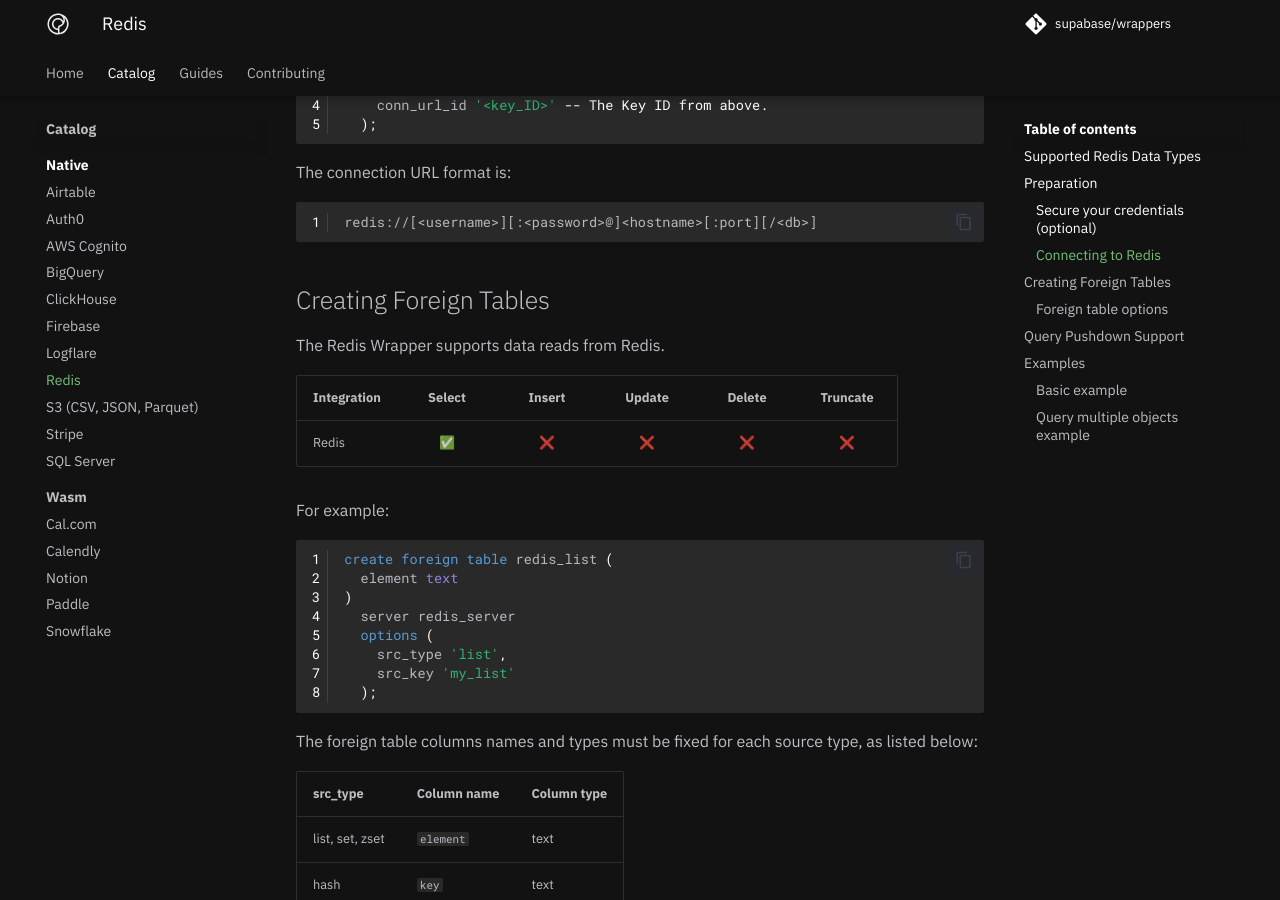
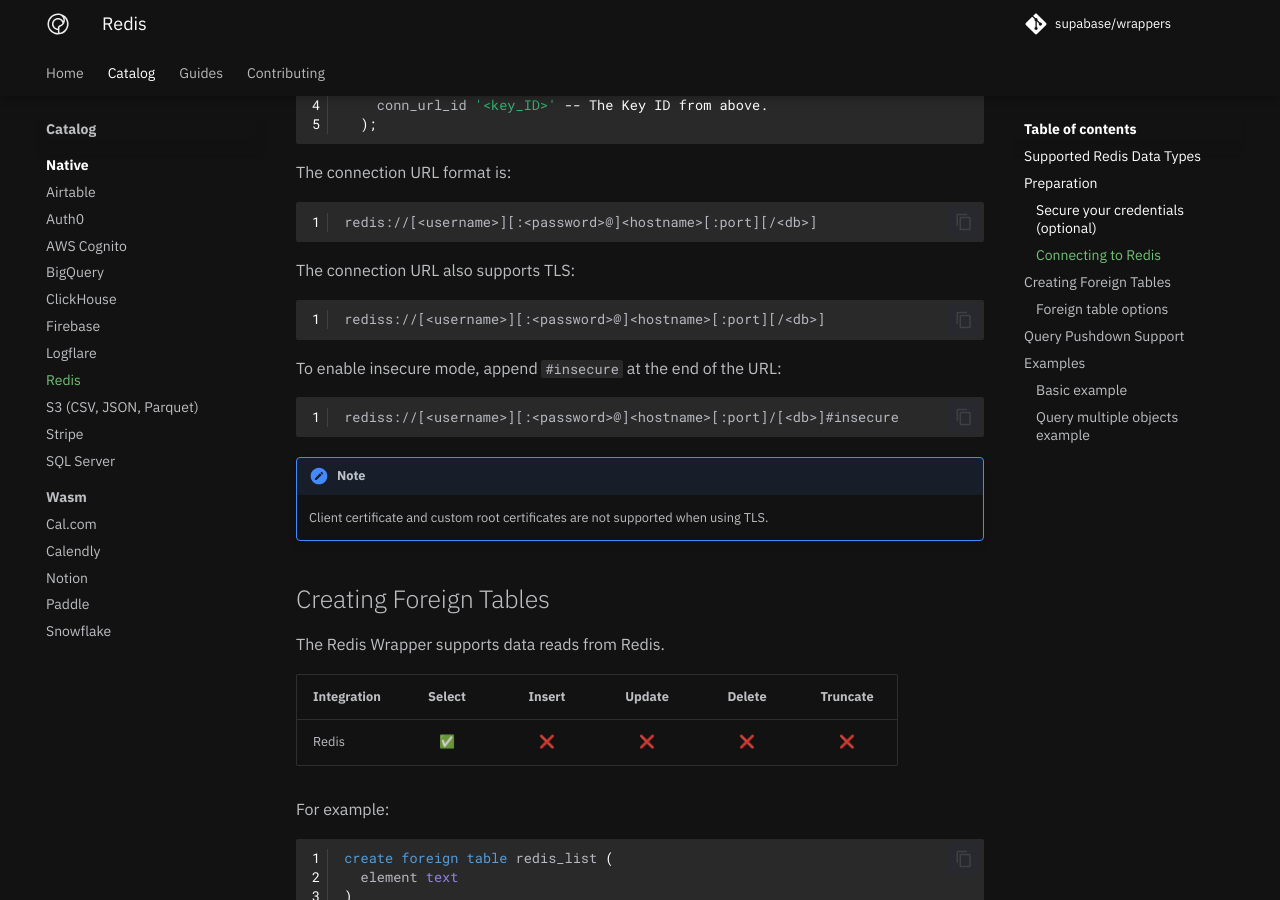
Before and after one commit to supabase/wrappers, an MkDocs documentation site: the page built from docs/catalog/redis.md, in a window 1280 px wide and 900 px high, scrolled down 1998 px. Built offline with MkDocs 1.6.1 and Material for MkDocs 9.7.7, drawn with Linux system fonts in a browser that asks for light colours; comment, search, counter and statistics services are not loaded.

Commit message:
feat(redis): add TLS support to Redis FDW

````diff
--- a/docs/catalog/redis.md
+++ b/docs/catalog/redis.md
@@ -94,6 +94,22 @@
 ```
 redis://[<username>][:<password>@]<hostname>[:port][/<db>]
 ```
+
+The connection URL also supports TLS:
+
+```
+rediss://[<username>][:<password>@]<hostname>[:port][/<db>]
+```
+
+To enable insecure mode, append `#insecure` at the end of the URL:
+
+```
+rediss://[<username>][:<password>@]<hostname>[:port]/[<db>]#insecure
+```
+
+!!! note
+
+    Client certificate and custom root certificates are not supported when using TLS.
 
 ## Creating Foreign Tables
 
````
Also changed, not shown: wrappers/src/fdw/redis_fdw/README.md (+1 -0 lines), 3 other files.
